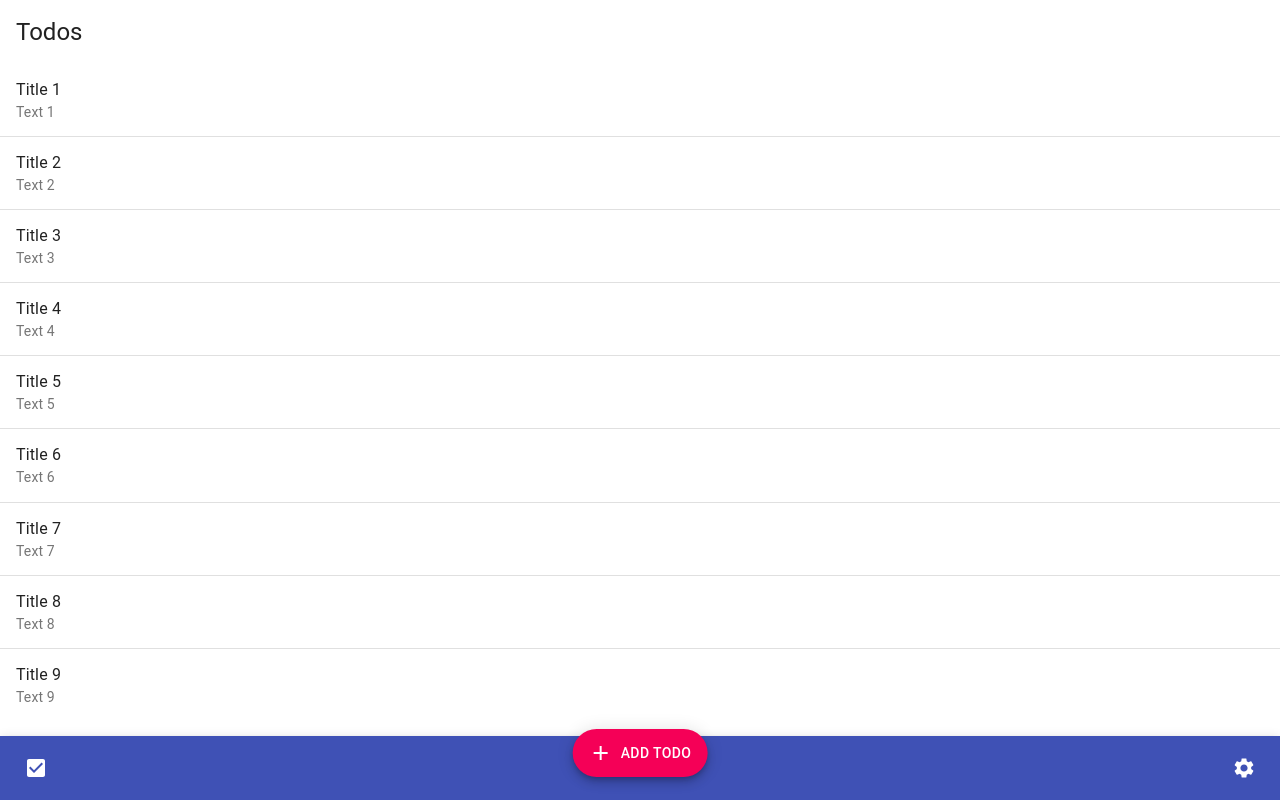
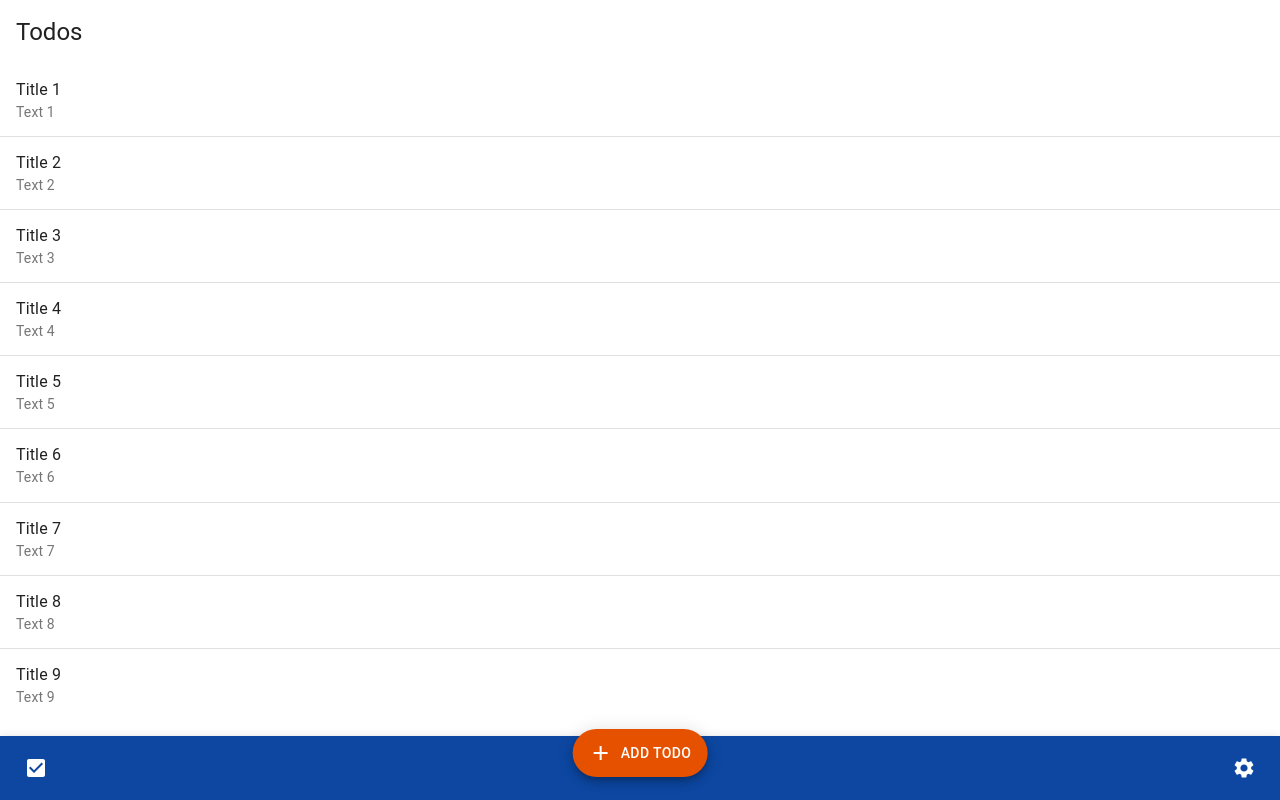
Before and after one commit to pojntfx/miza-frontend-web, a React (Vite) app: page / in a window 1280 px wide. Built offline with nearby package versions, Linux system fonts and the light colour scheme.

Commit message:
feat: Add basic theme

```diff
--- a/components/App.tsx
+++ b/components/App.tsx
@@ -14,7 +14,10 @@ import {
   Toolbar,
   IconButton,
   Fab,
+  ThemeProvider,
+  createMuiTheme,
 } from "@material-ui/core";
+import { orange, blue } from "@material-ui/core/colors";
 
 const todos = [1, 2, 3, 4, 5, 6, 7, 8, 9].map((t) => ({
   title: `Title ${t}`,
@@ -58,11 +61,22 @@ const useStyles = makeStyles((theme: Theme) =>
   })
 );
 
+const theme = createMuiTheme({
+  palette: {
+    primary: {
+      main: "#0d47a1",
+    },
+    secondary: {
+      main: "#e65100",
+    },
+  },
+});
+
 export default () => {
   const classes = useStyles();
 
   return (
-    <>
+    <ThemeProvider theme={theme}>
       <CssBaseline />
       <Paper square className={classes.paper}>
         <Typography className={classes.text} variant="h5" gutterBottom>
@@ -100,6 +114,6 @@ export default () => {
           </IconButton>
         </Toolbar>
       </AppBar>
-    </>
+    </ThemeProvider>
   );
 };
```
